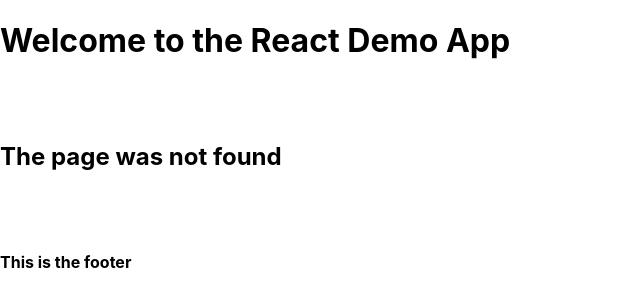
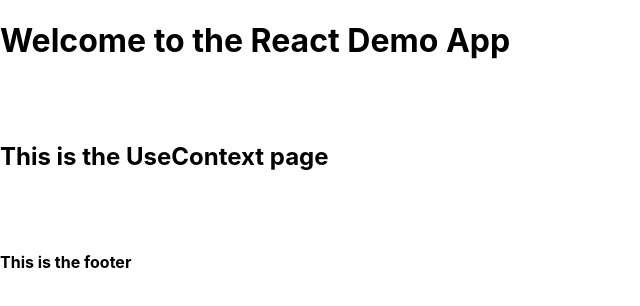
Before and after one commit to JTCollins33/react_demo, a React (Create React App) app: page /useContextPage in a window 1280 px wide. Before the commit this address had no page. Shown: the top 306 px of the page, without its empty margins (0-640 px from the left). Built offline with nearby package versions, Linux system fonts and the light colour scheme; the HTML template or start-up script is replaced by a standard one.

Commit message:
added useContext page

```diff
--- a/src/App.js
+++ b/src/App.js
@@ -7,10 +7,9 @@ import {BrowserRouter, Routes, Route} from 'react-router-dom';
 import UseMemoPage from './useMemoPage/UseMemoPage';
 import UseCallbackPage from './useCallbackPage/UseCallbackPage';
 import UseReducerPage from './useReducerPage/UseReducerPage';
+import UseContextPage from './useContextPage/UseContextPage';
 
 function App() {
-
-
   return (
     <BrowserRouter>
       <div>
@@ -21,6 +20,7 @@ function App() {
           <Route path="/useReducerPage" element={<UseReducerPage/>}/>
           <Route path="/useMemoPage" element={<UseMemoPage/>}/>
           <Route path="/useCallbackPage" element={<UseCallbackPage/>}/>
+          <Route path="/useContextPage" element={<UseContextPage/>}/>
           <Route path="*" element={<NotFoundPage/>}/>
         </Routes>
         <br/><br/>
--- a/src/home/Home.js
+++ b/src/home/Home.js
@@ -16,6 +16,10 @@ export default function HomePage(){
         navigate("/useReducerPage")
     }
 
+    const navigateUseContextPage = ()=>{
+        navigate("/useContextPage")
+    }
+
 
     return(
         <div>
@@ -24,6 +28,7 @@ export default function HomePage(){
             <button onClick={navigateUseCallbackPage}>Go to Callback page</button>
             <button onClick={navigateUseMemoPage}>Go to Memo page</button>
             <button onClick={navigateUseReducerPage}>Go to Reducer page</button>
+            <button onClick={navigateUseContextPage}>Go to Context page</button>
         </div>
     );
 }
--- /dev/null
+++ b/src/useContextPage/ThemeContext.js
@@ -0,0 +1,3 @@
+import { createContext } from "react"
+
+export const ThemeContext = createContext({isLightTheme: false});
--- /dev/null
+++ b/src/useContextPage/UseContextPage.js
@@ -0,0 +1,16 @@
+import { useContext, useEffect } from "react";
+import { ThemeContext } from "./ThemeContext";
+
+export default function UseContextPage(){
+    const {isLightTheme} = useContext(ThemeContext);
+
+    useEffect(()=>{
+        console.log(isLightTheme);
+    });
+
+    return(
+        <div>
+            <h2>This is the UseContext page</h2>
+        </div>
+    );
+}
```
